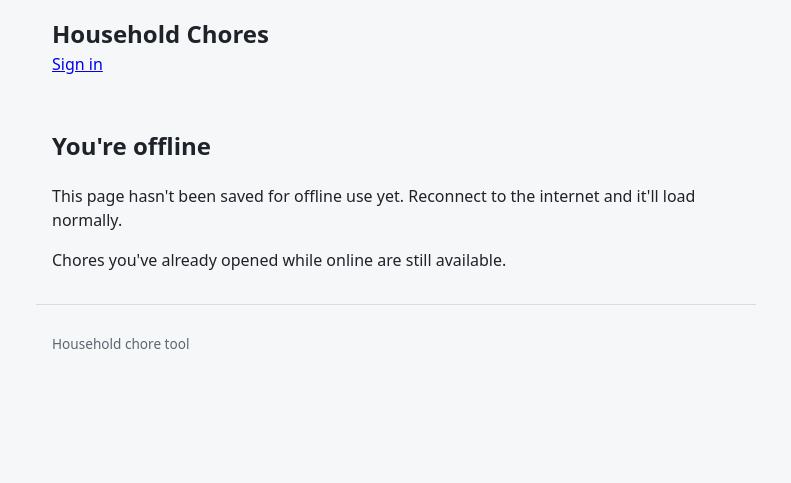
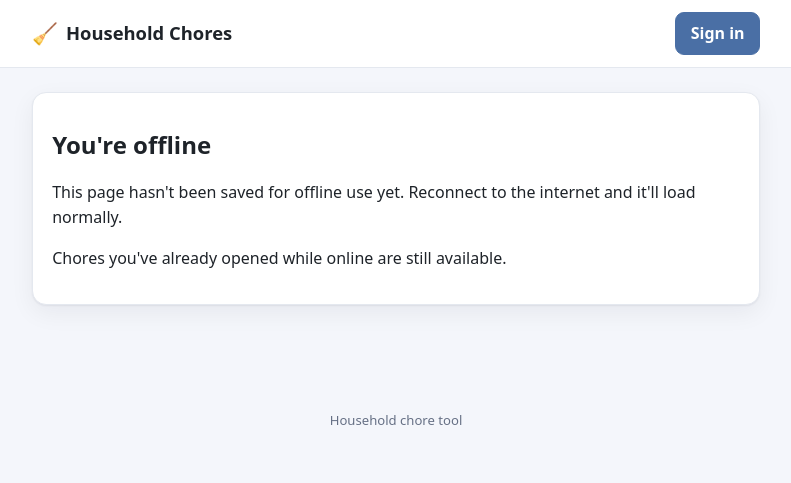
Before and after one commit to educatorsRlearners/AI-Native-Developer-Workflow, a Django app: page /offline/ in a window 1280 px wide. Shown: the top 483 px of the page, without its empty margins (244-1035 px from the left). Run offline with Django 5.2, Linux system fonts and the light colour scheme.

Commit message:
Refactor: Beautifies the page

```diff
--- a/chores/static/chores/chores.css
+++ b/chores/static/chores/chores.css
@@ -1,51 +1,215 @@
 :root {
+  --bg: #f4f6fb;
+  --surface: #ffffff;
+  --surface-2: #f8fafc;
   --ink: #1e2329;
-  --muted: #5c6670;
-  --line: #d7dce0;
+  --muted: #667085;
+  --line: #e4e8ef;
+  --brand: #4a6fa5;
+  --brand-ink: #ffffff;
+  --brand-soft: #eaf1fb;
   --overdue: #b3261e;
+  --overdue-soft: #fdeceb;
   --due-today: #0b6bcb;
+  --due-today-soft: #e7f1fd;
+  --ok: #1c7c54;
+  --radius: 14px;
+  --radius-sm: 9px;
+  --shadow: 0 1px 2px rgba(16, 24, 40, 0.06), 0 8px 24px rgba(16, 24, 40, 0.06);
+}
+
+@media (prefers-color-scheme: dark) {
+  :root {
+    --bg: #0f1319;
+    --surface: #171c24;
+    --surface-2: #1d232d;
+    --ink: #e8ecf1;
+    --muted: #9aa5b1;
+    --line: #2a313c;
+    --brand: #7aa7e0;
+    --brand-ink: #0f1319;
+    --brand-soft: #1e2a3a;
+    --overdue: #f2685f;
+    --overdue-soft: #3a1f1d;
+    --due-today: #5fa2ee;
+    --due-today-soft: #17263a;
+    --ok: #5ac093;
+    --shadow: 0 1px 2px rgba(0, 0, 0, 0.3), 0 8px 24px rgba(0, 0, 0, 0.35);
+  }
 }
 
 * {
   box-sizing: border-box;
 }
 
+html {
+  -webkit-text-size-adjust: 100%;
+}
+
 body {
   margin: 0;
   font-family: system-ui, -apple-system, "Segoe UI", Roboto, sans-serif;
   color: var(--ink);
-  background: #f6f7f8;
-  line-height: 1.5;
+  background: var(--bg);
+  line-height: 1.55;
 }
 
-header,
-main,
-footer {
-  max-width: 720px;
-  margin: 0 auto;
-  padding: 1rem;
+h1, h2, h3 {
+  line-height: 1.25;
 }
 
-header h1 {
-  margin: 0;
-  font-size: 1.5rem;
+a {
+  color: var(--brand);
 }
 
-footer {
-  color: var(--muted);
-  font-size: 0.85rem;
-  border-top: 1px solid var(--line);
+/* ---- Layout -------------------------------------------------------------- */
+
+main {
+  max-width: 760px;
+  margin: 0 auto;
+  padding: 1.5rem 1rem 3rem;
 }
 
-.chore-group {
-  margin-bottom: 1.5rem;
+/* ---- Header ------------------------------------------------------------- */
+
+.site-header {
+  background: var(--surface);
+  border-bottom: 1px solid var(--line);
+  position: sticky;
+  top: 0;
+  z-index: 10;
 }
 
-.chore-group h2 {
-  font-size: 1.1rem;
-  border-bottom: 1px solid var(--line);
-  padding-bottom: 0.25rem;
+.site-header-inner {
+  max-width: 760px;
+  margin: 0 auto;
+  padding: 0.75rem 1rem;
+  display: flex;
+  align-items: center;
+  justify-content: space-between;
+  gap: 0.75rem;
+  flex-wrap: wrap;
 }
+
+.brand {
+  display: inline-flex;
+  align-items: center;
+  gap: 0.5rem;
+  text-decoration: none;
+  color: var(--ink);
+  font-weight: 700;
+  font-size: 1.15rem;
+}
+
+.brand-mark {
+  font-size: 1.3rem;
+}
+
+.site-nav {
+  display: flex;
+  align-items: center;
+  gap: 0.5rem;
+  flex-wrap: wrap;
+}
+
+.site-nav .sign-out {
+  margin: 0;
+  display: inline;
+}
+
+.current-person {
+  font-weight: 600;
+  padding: 0.3rem 0.6rem;
+  background: var(--brand-soft);
+  color: var(--brand);
+  border-radius: 999px;
+  font-size: 0.9rem;
+}
+
+/* ---- Buttons ---------------------------------------------------------- */
+
+.btn,
+button,
+input[type="submit"] {
+  font: inherit;
+  cursor: pointer;
+  border-radius: var(--radius-sm);
+  border: 1px solid var(--line);
+  padding: 0.5rem 0.9rem;
+  background: var(--surface);
+  color: var(--ink);
+  text-decoration: none;
+  display: inline-block;
+  transition: background 0.15s ease, border-color 0.15s ease, transform 0.05s ease;
+}
+
+.btn:hover,
+button:hover {
+  background: var(--surface-2);
+}
+
+.btn:active,
+button:active {
+  transform: translateY(1px);
+}
+
+.btn-primary,
+button[type="submit"] {
+  background: var(--brand);
+  border-color: var(--brand);
+  color: var(--brand-ink);
+  font-weight: 600;
+}
+
+.btn-primary:hover,
+button[type="submit"]:hover {
+  background: color-mix(in srgb, var(--brand) 88%, #000);
+}
+
+.btn-ghost {
+  background: transparent;
+  border-color: transparent;
+  padding: 0.4rem 0.6rem;
+  text-decoration: none;
+  color: var(--muted);
+  font-weight: 600;
+  font-size: 0.9rem;
+}
+
+.btn-ghost:hover {
+  background: var(--surface-2);
+  color: var(--ink);
+}
+
+/* ---- Cards / sections ------------------------------------------------- */
+
+.chore-group,
+.recent-activity,
+.sign-in,
+.notifications-settings,
+.offline {
+  background: var(--surface);
+  border: 1px solid var(--line);
+  border-radius: var(--radius);
+  box-shadow: var(--shadow);
+  padding: 1.1rem 1.2rem;
+  margin-bottom: 1.25rem;
+}
+
+.chore-group h2,
+.recent-activity h2 {
+  margin: 0 0 0.75rem;
+  font-size: 1.05rem;
+  display: flex;
+  align-items: center;
+  gap: 0.5rem;
+}
+
+.site-main > h2 {
+  margin: 0 0 1rem;
+}
+
+/* ---- Chore list ----------------------------------------------------- */
 
 .chore-list,
 .activity-list {
@@ -55,61 +219,158 @@ footer {
 }
 
 .chore-row {
-  display: flex;
-  flex-wrap: wrap;
-  gap: 0.5rem 1rem;
-  align-items: baseline;
-  padding: 0.5rem 0;
+  display: grid;
+  grid-template-columns: 1fr auto;
+  gap: 0.15rem 0.75rem;
+  align-items: start;
+  padding: 0.8rem 0;
   border-bottom: 1px solid var(--line);
+}
+
+.chore-row:last-child {
+  border-bottom: 0;
+  padding-bottom: 0;
+}
+
+.chore-row:first-child {
+  padding-top: 0;
 }
 
 .chore-title {
   font-weight: 600;
+  font-size: 1rem;
+  grid-column: 1;
 }
 
 .chore-cadence,
 .chore-last,
 .chore-due {
   color: var(--muted);
-  font-size: 0.9rem;
+  font-size: 0.85rem;
+  grid-column: 1;
 }
 
+.chore-cadence::before { content: "🔁 "; }
+.chore-last::before { content: "✅ "; }
+.chore-due::before { content: "📅 "; }
+
 .status {
+  grid-column: 2;
+  grid-row: 1;
+  justify-self: end;
+  align-self: start;
   font-weight: 700;
-  font-size: 0.8rem;
+  font-size: 0.7rem;
   text-transform: uppercase;
-  letter-spacing: 0.03em;
-  padding: 0.1rem 0.4rem;
-  border-radius: 4px;
+  letter-spacing: 0.04em;
+  padding: 0.2rem 0.5rem;
+  border-radius: 999px;
+  white-space: nowrap;
 }
 
 .status-overdue {
-  color: #fff;
-  background: var(--overdue);
+  color: var(--overdue);
+  background: var(--overdue-soft);
+  border: 1px solid color-mix(in srgb, var(--overdue) 35%, transparent);
 }
 
 .status-due-today {
-  color: #fff;
-  background: var(--due-today);
+  color: var(--due-today);
+  background: var(--due-today-soft);
+  border: 1px solid color-mix(in srgb, var(--due-today) 35%, transparent);
 }
 
 .chore-claim {
-  font-style: italic;
-  color: var(--muted);
-  font-size: 0.9rem;
+  grid-column: 1 / -1;
+  font-size: 0.85rem;
+  color: var(--ok);
+  font-weight: 600;
 }
 
-.recent-activity {
-  margin-top: 2rem;
+.chore-claim::before { content: "🙋 "; }
+
+/* ---- Activity ------------------------------------------------------ */
+
+.activity-row {
+  padding: 0.5rem 0;
+  border-bottom: 1px solid var(--line);
+  font-size: 0.9rem;
+  color: var(--muted);
 }
 
-.activity-row {
-  padding: 0.35rem 0;
-  border-bottom: 1px solid var(--line);
+.activity-row:last-child {
+  border-bottom: 0;
+  padding-bottom: 0;
+}
+
+.activity-row:first-child {
+  padding-top: 0;
+}
+
+/* ---- Forms -------------------------------------------------------- */
+
+form label {
+  display: block;
+  font-weight: 600;
   font-size: 0.9rem;
+  margin: 0.9rem 0 0.3rem;
 }
+
+input[type="text"],
+input[type="password"],
+input[type="number"],
+select {
+  width: 100%;
+  font: inherit;
+  padding: 0.6rem 0.7rem;
+  border: 1px solid var(--line);
+  border-radius: var(--radius-sm);
+  background: var(--surface-2);
+  color: var(--ink);
+}
+
+input:focus-visible,
+select:focus-visible,
+button:focus-visible,
+a:focus-visible {
+  outline: 2px solid var(--brand);
+  outline-offset: 2px;
+}
+
+.sign-in form button[type="submit"],
+.notifications-settings button {
+  margin-top: 1.1rem;
+  width: 100%;
+}
+
+.form-error {
+  background: var(--overdue-soft);
+  color: var(--overdue);
+  border: 1px solid color-mix(in srgb, var(--overdue) 35%, transparent);
+  border-radius: var(--radius-sm);
+  padding: 0.6rem 0.75rem;
+  font-size: 0.9rem;
+  margin: 0 0 0.5rem;
+}
+
+.notifications-settings p {
+  color: var(--muted);
+  font-size: 0.92rem;
+}
+
+/* ---- Misc -------------------------------------------------------- */
 
 .empty {
   color: var(--muted);
   font-style: italic;
+  margin: 0;
 }
+
+.site-footer {
+  max-width: 760px;
+  margin: 0 auto;
+  padding: 1.5rem 1rem 2.5rem;
+  color: var(--muted);
+  font-size: 0.82rem;
+  text-align: center;
+}
--- a/chores/templates/base.html
+++ b/chores/templates/base.html
@@ -12,23 +12,30 @@
   <link rel="apple-touch-icon" href="{% static 'chores/icons/apple-touch-icon-180.png' %}">
 </head>
 <body>
-  <header>
-    <h1>Household Chores</h1>
+  <header class="site-header">
+    <div class="site-header-inner">
+      <a class="brand" href="{% url 'chores:list' %}">
+        <span class="brand-mark" aria-hidden="true">🧹</span>
+        <span class="brand-name">Household Chores</span>
+      </a>
+      <nav class="site-nav">
         {% if current_person %}
-      <span class="current-person">{{ current_person.name }}</span>
-      <a href="{% url 'chores:settings' %}" class="settings-link">Settings</a>
+          <span class="current-person" title="Signed in">{{ current_person.name }}</span>
+          <a href="{% url 'chores:settings' %}" class="btn btn-ghost settings-link">Settings</a>
           <form method="post" action="{% url 'chores:logout' %}" class="sign-out">
             {% csrf_token %}
-        <button type="submit">Sign out</button>
+            <button type="submit" class="btn btn-ghost">Sign out</button>
           </form>
         {% else %}
-      <a href="{% url 'chores:login' %}" class="sign-in-link">Sign in</a>
+          <a href="{% url 'chores:login' %}" class="btn btn-primary sign-in-link">Sign in</a>
         {% endif %}
+      </nav>
+    </div>
   </header>
   <main>
     {% block content %}{% endblock %}
   </main>
-  <footer>
+  <footer class="site-footer">
     <p>Household chore tool</p>
   </footer>
   <script>
```
Lines whose indentation alone changed are shown as unchanged.
